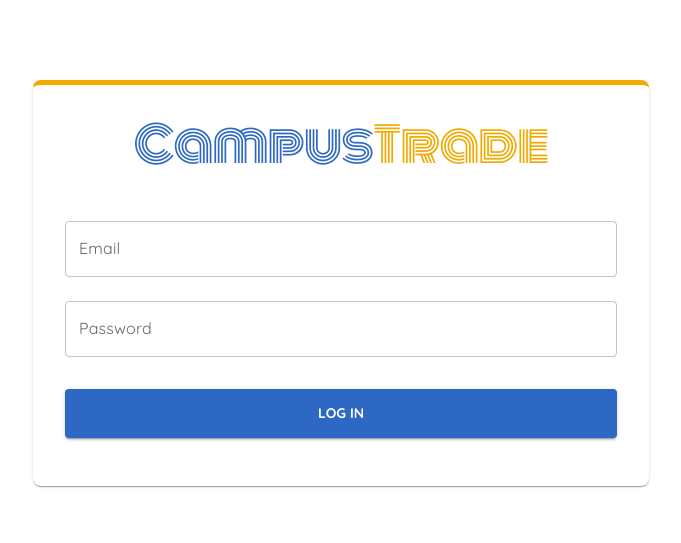
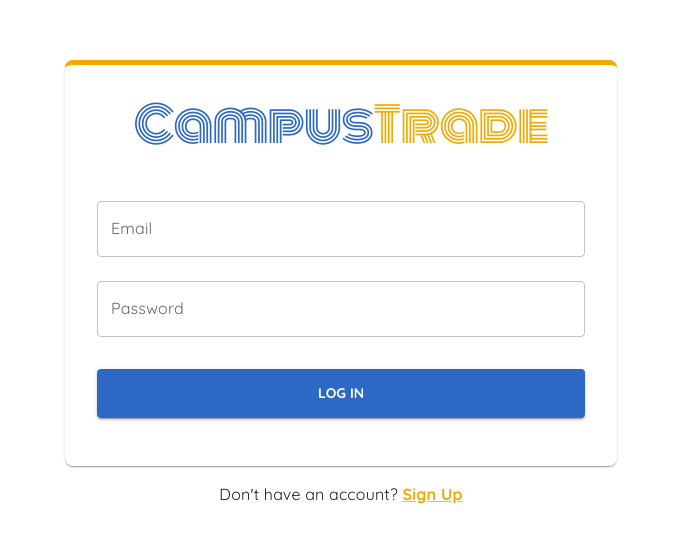
Before and after one commit to ellahan296-beep/CS-35L, a React (Vite) app: page /login in a window 1280 px wide. Shown: the part 117-660 px from the top of the page, without its empty margins (299-980 px from the left). Built offline with nearby package versions, Linux system fonts and the light colour scheme.

Commit message:
Added redirect once logged in/signed up

```diff
--- a/package.json
+++ b/package.json
@@ -14,7 +14,8 @@
     "@emotion/styled": "^11.14.1",
     "@mui/material": "^9.0.0",
     "react": "^19.2.5",
-    "react-dom": "^19.2.5"
+    "react-dom": "^19.2.5",
+    "react-router-dom": "^7.14.2"
   },
   "devDependencies": {
     "@eslint/js": "^10.0.1",
--- a/src/App.jsx
+++ b/src/App.jsx
@@ -1,9 +1,10 @@
+import './App.css'
 import { useState } from 'react'
 import {createTheme, ThemeProvider} from '@mui/material/styles';
-import './App.css'
-import Box from '@mui/material/Box';
-import TextField from '@mui/material/TextField';
-import LogIn from './frontend/Login'
+import { LogIn, SignUp } from './frontend/Login_Signup.jsx'
+import  Dashboard  from './dashboard.jsx'
+import { CssBaseline } from '@mui/material';
+import { BrowserRouter as Router, Routes, Route, Navigate } from 'react-router-dom';
 
 const theme = createTheme({
   palette: {
@@ -28,7 +29,15 @@ function App() {
   return(
     <>
     <ThemeProvider theme={theme}>
-      <LogIn />
+      <CssBaseline />
+      <Router>
+        <Routes>
+          <Route path='/' element={<Navigate to="/login" />}/>
+          <Route path='/login' element={<LogIn />} />
+          <Route path='/signup' element={<SignUp/>} />
+          <Route path='/dashboard' element={<Dashboard />} />
+        </Routes>
+      </Router>
     </ThemeProvider>
     </>
   )
--- /dev/null
+++ b/src/dashboard.jsx
@@ -0,0 +1,7 @@
+
+export default function Dashboard()
+{
+    return(
+        <h1>Dummy Dashboard</h1>
+    );
+}
--- a/src/frontend/Login_Signup.jsx
+++ b/src/frontend/Login_Signup.jsx
@@ -1,8 +1,8 @@
 import React, {useState} from 'react';
 import {Button, Typography, Paper, Container, TextField, Box, Link} from '@mui/material';
 import {createTheme, ThemeProvider} from '@mui/material/styles';
-import {login} from '../services/authService'
-import { Link as RouterLink } from 'react-router-dom';
+import {login, signup} from '../services/authService'
+import { Link as RouterLink, useNavigate } from 'react-router-dom';
 
 
 export const LogIn = () =>
@@ -11,6 +11,8 @@ export const LogIn = () =>
     const [password, setPassword] = useState('');
     const [error, setError] = useState('');
     const [loading, setLoading] = useState(false);
+    const [isLoggedIn, setIsLoggedIn] = useState(false);
+    let navigate = useNavigate();
 
     const handleClick = async (e) =>
     {
@@ -31,6 +33,7 @@ export const LogIn = () =>
             console.log("Login Successful: ", data);
             localStorage.setItem("token", data.token);
             setLoading(false);
+            navigate('/dashboard', {replace:true});
         }
         catch(err)
         {
@@ -116,7 +119,7 @@ export const LogIn = () =>
           </Paper>
           <Typography align="center" sx={{ mt: 2 }}>
             Don't have an account?{' '}
-            <Link component={RouterLink} to="/signup" sx={{ fontWeight: 'bold' }}>
+            <Link component={RouterLink} to="/signup" sx={{ fontWeight: 'bold', color: '#f2a900'}}>
               Sign Up
             </Link>
           </Typography>
@@ -132,6 +135,7 @@ export const SignUp = () =>
     const [password, setPassword] = useState('');
     const [error, setError] = useState('');
     const [loading, setLoading] = useState(false);
+    let navigate = useNavigate();
 
     const handleClick = async (e) =>
     {
@@ -152,6 +156,7 @@ export const SignUp = () =>
             console.log("Account creation successful: ", data);
             localStorage.setItem("token", data.token);
             setLoading(false);
+            navigate('/dashboard', { replace:true });
         }
         catch(err)
         {
@@ -185,7 +190,7 @@ export const SignUp = () =>
               p: 4,
               width: '100%',
               borderRadius: 2,
-              borderTop: '5px solid #f2a900'
+              borderTop: '5px solid #2d68c4'
             }}
           >
             <Typography
@@ -234,7 +239,7 @@ export const SignUp = () =>
                 type="submit"
                 fullWidth
                 variant="contained"
-                color="primary"
+                color="secondary"
                 disabled={loading}
                 sx={{ mt: 3, mb: 2, py: 1.5, fontWeight: 'bold' }}
               >
```
Also changed, not shown: 1 other file (tests, documents, lock files or other folders).
